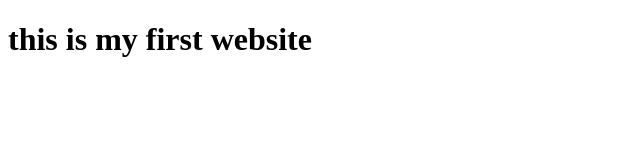
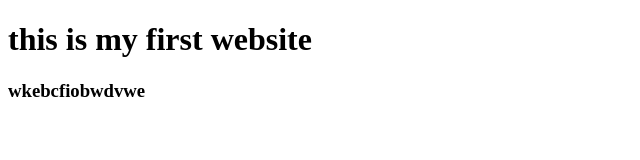
Before and after one commit to yunusjanabi-code/HTML, a plain HTML site: page index.html in a window 1280 px wide. Shown: the whole page, without its empty margins (0-640 px from the left). Drawn offline with Linux system fonts and the light colour scheme.

Commit message:
Barcelona

```diff
--- a/index.html
+++ b/index.html
@@ -7,6 +7,7 @@
 </head>
 <body>
    <h1>this is my first website </h1>
+   <h3>wkebcfiobwdvwe</h3>
 
 </body>
 </html>
```
